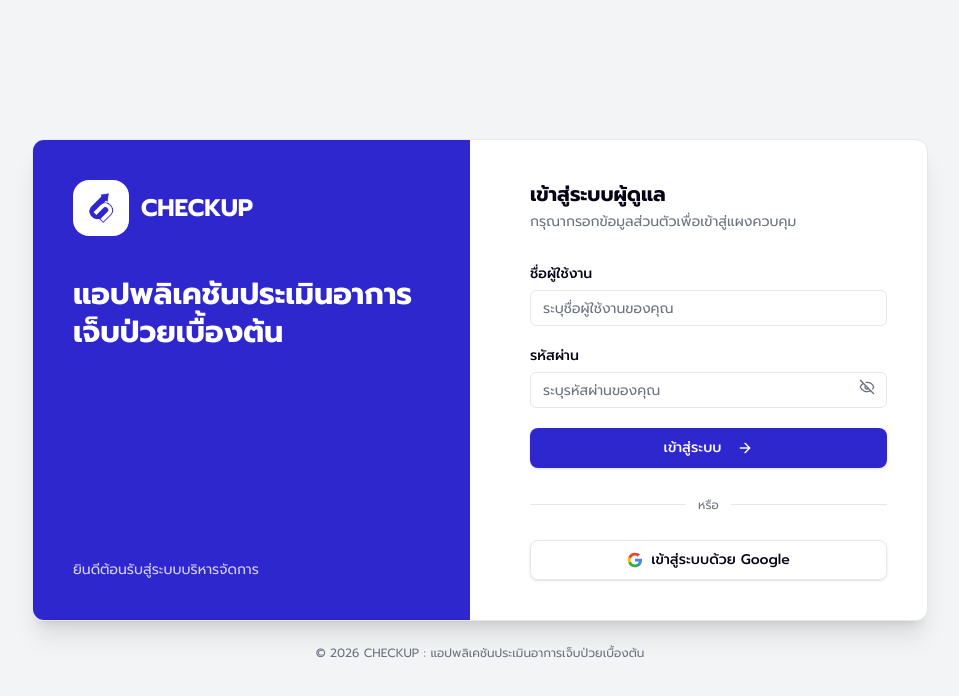
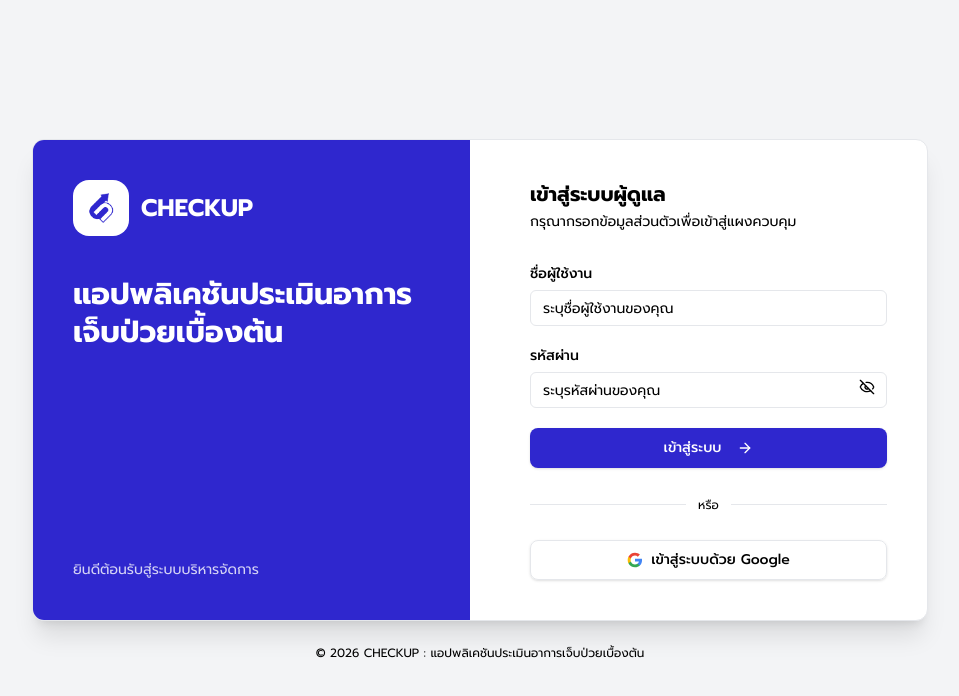
Before and after one commit to wirachai-r/project, a React (Vite) app in the folder frontend/: page /login in a window 1280 px wide. Shown: the top 696 px of the page, without its empty margins (160-1119 px from the left). Built offline with nearby package versions, Linux system fonts and the light colour scheme; no server answers.

Commit message:
feat: frontend

```diff
--- a/frontend/src/index.css
+++ b/frontend/src/index.css
@@ -17,6 +17,8 @@
   --color-warning: #FFCC00;
   --color-surface: #F3F4F6;
   --color-border: #E5E7EB;
-  --color-text-primary: #050315;
-  --color-text-secondary: #6B7280;
+  --color-text-primary: #000000;
+  --color-text-secondary: #000000;
+  /* --color-text-primary: #050315;
+  --color-text-secondary: #6B7280; */
 }
```
